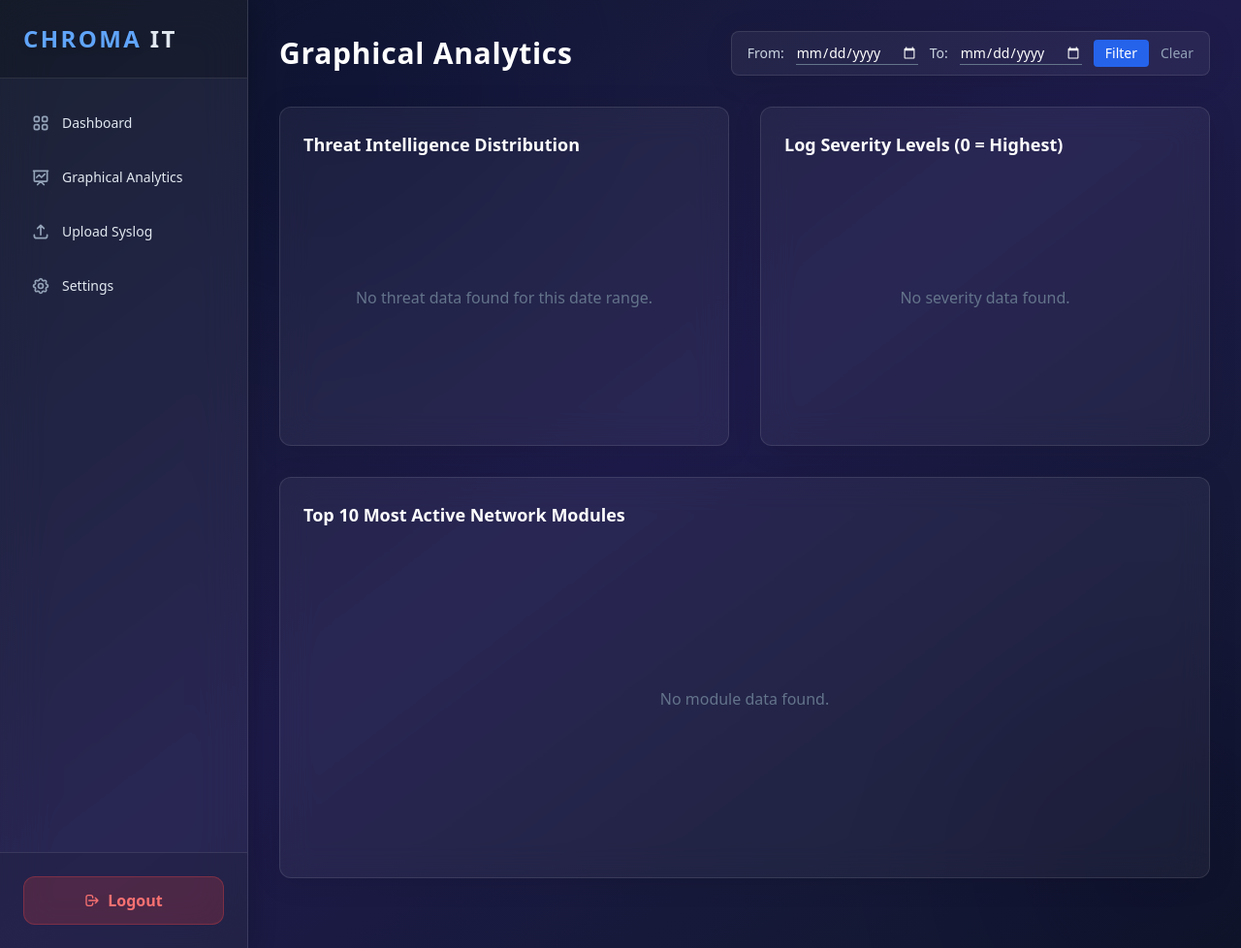
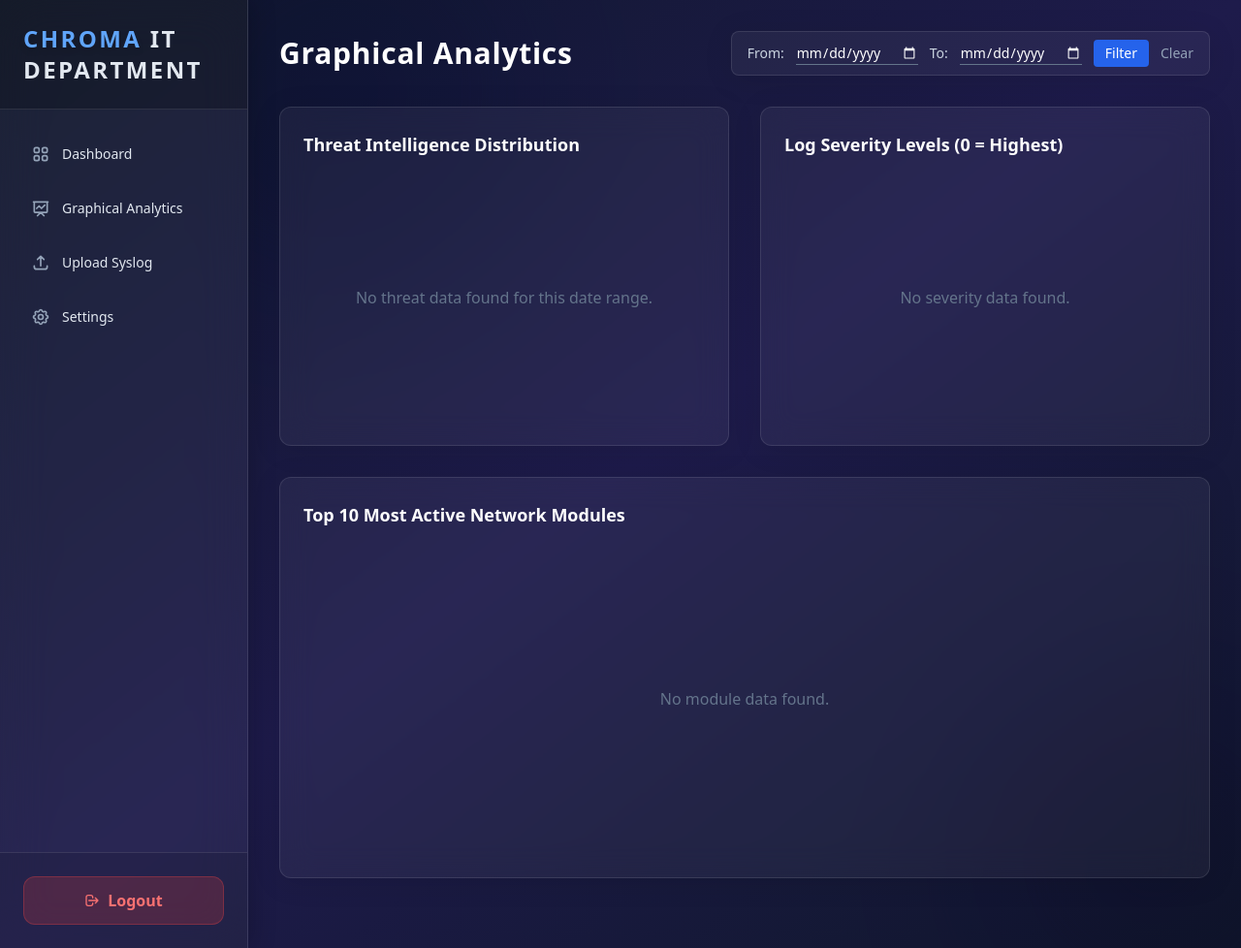
Before and after one commit to nhoelnhico/chroma-syslogsystem, a PHP site: page /analytics.php in a window 1280 px wide. Shown: the whole page at 97% size. Run offline with PHP 8.4, Linux system fonts and the light colour scheme; the visitor is signed in with stand-in values (Sample User, id 1); data that the repository does not hold is empty; some libraries are stand-ins or nearby versions.

Commit message:
Update sidebar title to include 'DEPARTMENT' for clarity

```diff
--- a/includes/sidebar.php
+++ b/includes/sidebar.php
@@ -1,6 +1,6 @@
 <aside class="w-64 bg-white/5 backdrop-blur-xl border-r border-white/10 text-slate-200 min-h-screen flex flex-col transition-all duration-300 md:relative absolute z-50 hidden md:flex shadow-[4px_0_24px_rgba(0,0,0,0.2)]" id="sidebar">
     <div class="p-6 text-2xl font-bold tracking-widest border-b border-white/10 bg-black/20">
-        <span class="text-blue-400 drop-shadow-md">CHROMA</span> IT
+        <span class="text-blue-400 drop-shadow-md">CHROMA</span> IT DEPARTMENT
     </div>
     <nav class="flex-1 px-4 py-6 space-y-3">
         <a href="dashboard.php" class="flex items-center gap-3 px-4 py-3 rounded-xl hover:bg-white/10 hover:shadow-lg transition-all font-medium text-sm">
```
